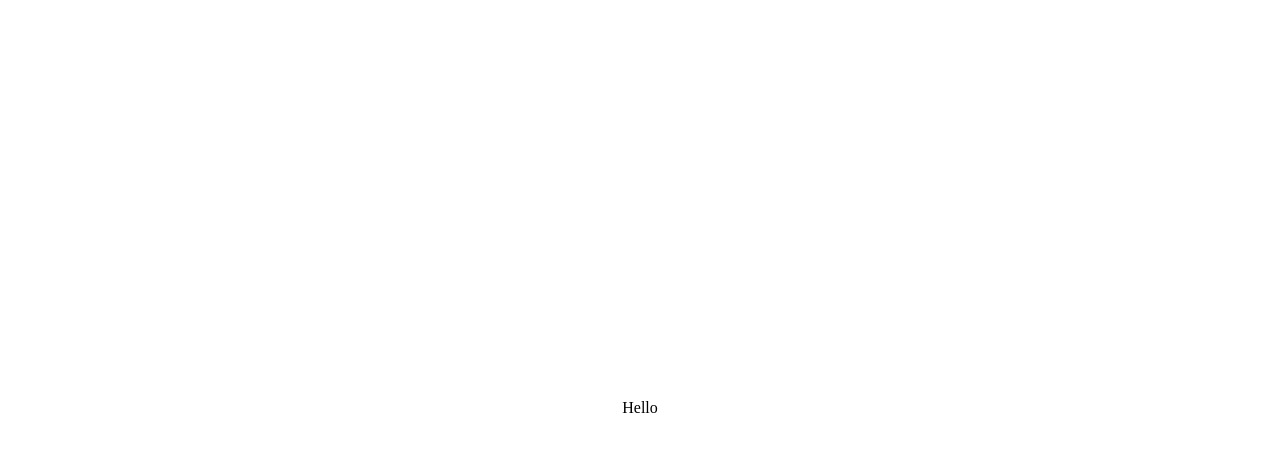
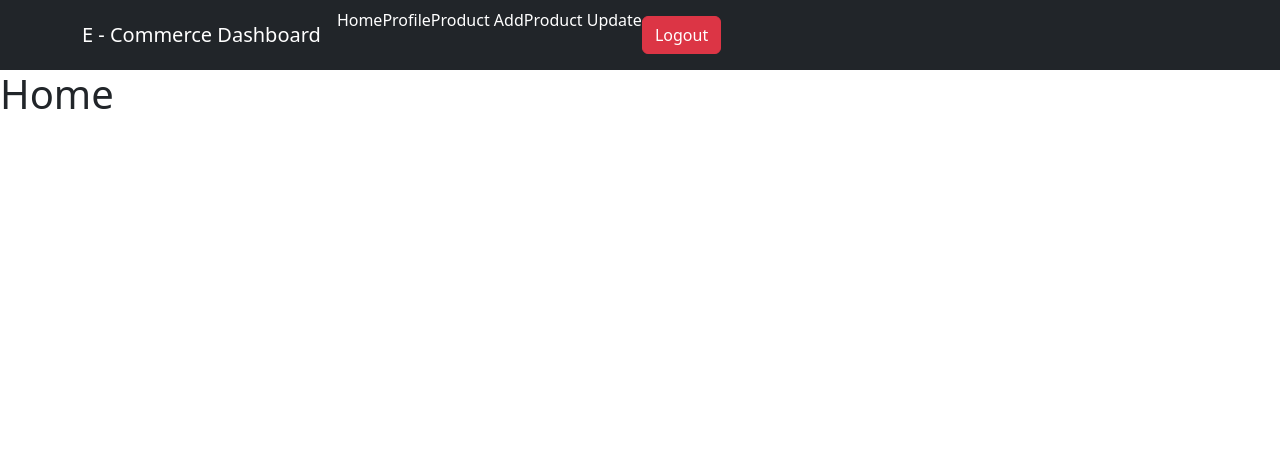
Before and after one commit to Jaimin78/E-Commerce-Dashboard, a React (Vite) app: page / in a window 1280 px wide. Shown: the top 452 px of the page. Built offline with nearby package versions, Linux system fonts and the light colour scheme.

Commit message:
Created router and made a Navigation bar using React Bootstrap

```diff
--- a/package.json
+++ b/package.json
@@ -11,7 +11,11 @@
   "keywords": [],
   "author": "",
   "license": "ISC",
-  "dependencies": {},
+  "dependencies": {
+    "bootstrap": "^5.2.3",
+    "react-bootstrap": "^2.7.2",
+    "react-router-dom": "^6.8.2"
+  },
   "devDependencies": {
     "@types/react": "^18.0.27",
     "@types/react-dom": "^18.0.10",
--- a/src/App.css
+++ b/src/App.css
@@ -1,5 +1,9 @@
-main {
-  text-align: center;
-  vertical-align: center;
-  line-height: 100vh
+*{
+  padding:0;
+  margin:0;
 }
+
+a{
+  text-decoration:none !important;
+  color:white !important;
+}
--- a/src/App.jsx
+++ b/src/App.jsx
@@ -1,10 +1,20 @@
-import './App.css'
+import './App.css';
+import Navigation from './Navigation';
+import { BrowserRouter, Routes, Route } from 'react-router-dom';
 
 function App() {
   return (
-    <main>
-      Hello
-    </main>
+    <>
+      <BrowserRouter>
+        <Navigation />
+        <Routes>
+          <Route path="/" element= {<h1>Home</h1>} />
+          <Route path="/profile" element= {<h1>Profile</h1>} />
+          <Route path="/add" element= {<h1>Product add</h1>} />
+          <Route path="/update" element= {<h1>Product update</h1>} />
+        </Routes>
+      </BrowserRouter>
+    </>
   )
 }
 
--- /dev/null
+++ b/src/Navigation.jsx
@@ -0,0 +1,27 @@
+import React from 'react';
+import { Link } from 'react-router-dom';
+import { Navbar, Nav, Container, Button } from 'react-bootstrap';
+
+const Navigation = () => {
+  return(
+    <>
+      <Navbar collapseOnSelect expand="lg" bg="dark" variant="dark">
+      <Container>
+        <Navbar.Brand>E - Commerce Dashboard</Navbar.Brand>
+        <Navbar.Toggle aria-controls="responsive-navbar-nav" />
+         <Navbar.Collapse id="responsive-navbar-nav">
+           <Nav className="me-auto">
+             <Link to="/">Home</Link>
+             <Link to="/profile">Profile</Link>
+             <Link to="/add">Product Add</Link>
+             <Link to="/update">Product Update</Link>
+             <Link to="/logout" className="py-2"><Button variant="danger">Logout</Button></Link>
+           </Nav>
+         </Navbar.Collapse>
+       </Container>
+     </Navbar>
+    </>
+  )
+}
+
+export default Navigation;
--- a/src/index.jsx
+++ b/src/index.jsx
@@ -1,6 +1,8 @@
 import React from 'react'
 import ReactDOM from 'react-dom/client'
 import App from './App'
+import 'bootstrap/dist/css/bootstrap.min.css';
+
 
 ReactDOM.createRoot(document.getElementById('root')).render(
 	<React.StrictMode>
```
Also changed, not shown: 1 other file (tests, documents, lock files or other folders).
